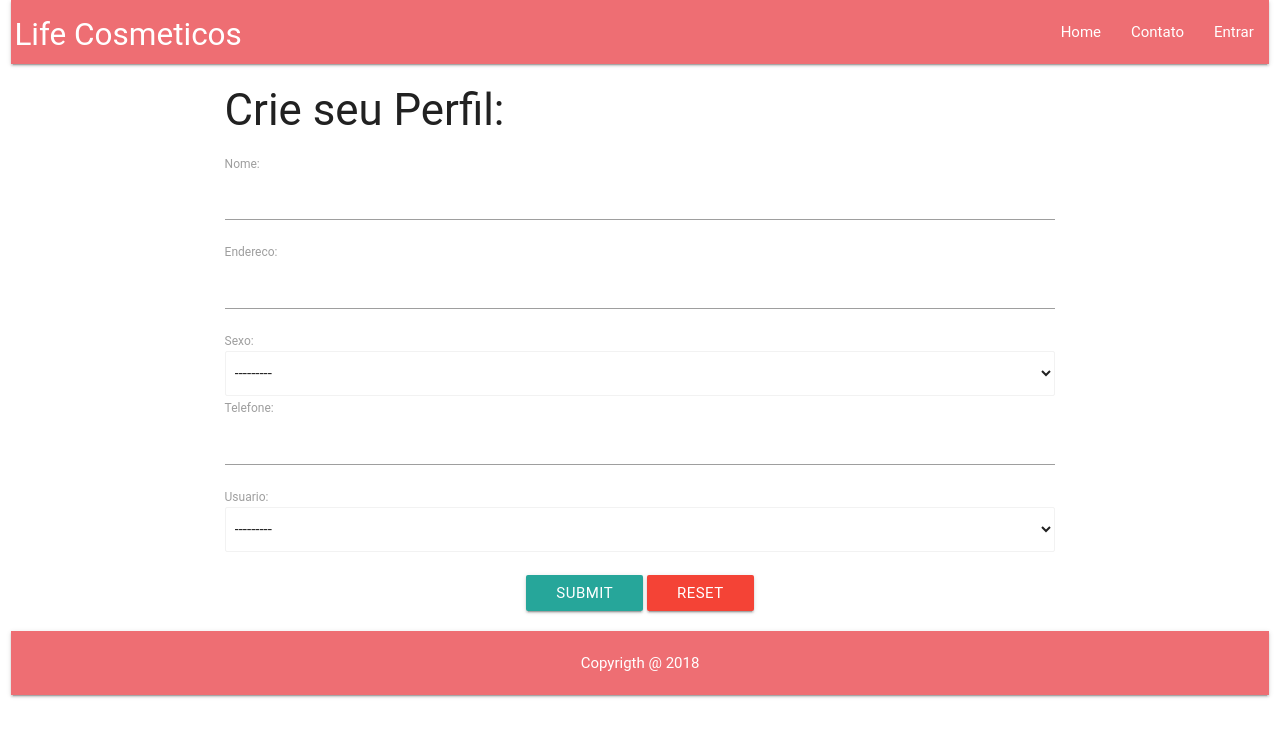
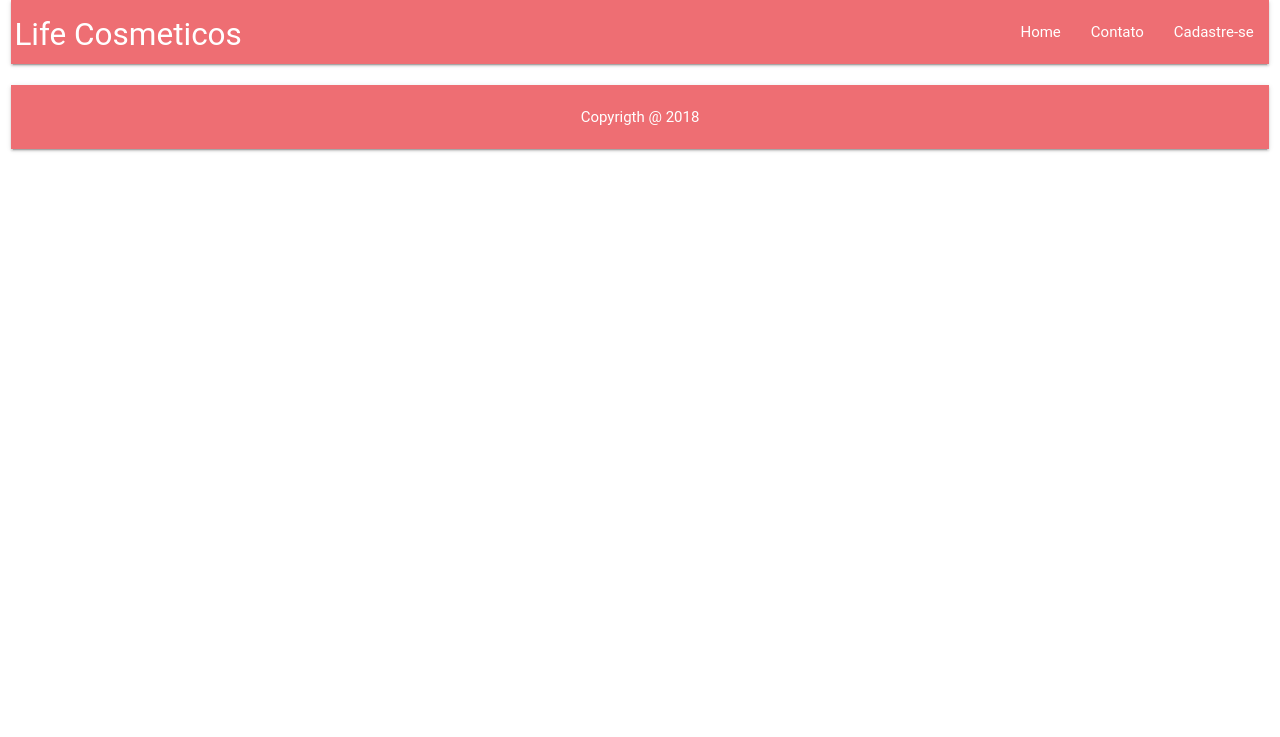
Before and after one commit to MayelleCarvalho/LifeCosmeticos, a Django app: page / in a window 1280 px wide. Shown: the top 737 px of the page. Run offline with Django 3.2, Linux system fonts and the light colour scheme; some libraries are stand-ins or nearby versions; some web fonts are replaced.

Commit message:
Perfis registers

```diff
--- a/life_cosmeticos/urls.py
+++ b/life_cosmeticos/urls.py
@@ -14,11 +14,13 @@ Including another URLconf
     2. Add a URL to urlpatterns:  path('blog/', include('blog.urls'))
 """
 from django.contrib import admin
-from django.urls import path
+from django.urls import path, include
 
 from perfis import views
+from django.contrib.auth import views as auth_views
 
 urlpatterns = [
     path('admin/', admin.site.urls),
-    path('', views.add_perfil, name='add_perfil')
+    path('', views.index, name='index'),
+    path('add_perfil/', views.add_perfil, name='add_perfil')
 ]
--- a/perfis/forms.py
+++ b/perfis/forms.py
@@ -9,6 +9,5 @@ class ClienteForm(ModelForm):
 
     class Meta:
         model = Cliente
-        fields = ['nome', 'endereco', 'sexo', 'telefone', 'usuario']
-        widgets = {'sexo': forms.Select({'class': 'browser-default'}),
-                   'usuario': forms.Select({'class': 'browser-default'})}
+        fields = ['nome', 'endereco', 'sexo', 'telefone']
+        widgets = {'sexo': forms.Select({'class': 'browser-default'})}
--- a/perfis/models.py
+++ b/perfis/models.py
@@ -15,7 +15,5 @@ class Cliente(models.Model):
     sexo = models.CharField(max_length=1, choices=SEXO_CHOICES, null=False, blank=False)
     telefone = models.CharField(max_length=255)
 
-    usuario = models.OneToOneField(User, related_name='cliente', on_delete=models.CASCADE)
-
     def __str__(self):
         return self.nome
--- a/perfis/templates/base.html
+++ b/perfis/templates/base.html
@@ -23,7 +23,7 @@
                     <ul id="nav-mobile" class="right hide-on-med-and-down">
                         <li><a href="">Home</a></li>
                         <li><a href="">Contato</a></li>
-                        <li><a href="">Entrar</a></li>
+                        <li><a href="{% url 'add_perfil' %}">Cadastre-se</a></li>
                     </ul>
                 </div>
             </nav>
--- a/perfis/views.py
+++ b/perfis/views.py
@@ -1,7 +1,9 @@
+from django.contrib.auth.decorators import login_required
 from django.shortcuts import render, redirect
 
 # Create your views here.
 from perfis.forms import ClienteForm
+from perfis.models import Cliente
 
 
 def index(request):
@@ -21,3 +23,8 @@ def add_perfil(request):
         form = ClienteForm()
         return render(request, 'add_perfil.html',
                       {'form': form})
+
+
+def get_perfil_logado():
+    perfil = Cliente.objects.get(id=1)
+    return perfil
```
Also changed, not shown: life_cosmeticos/settings.py (line endings or trailing spaces).
